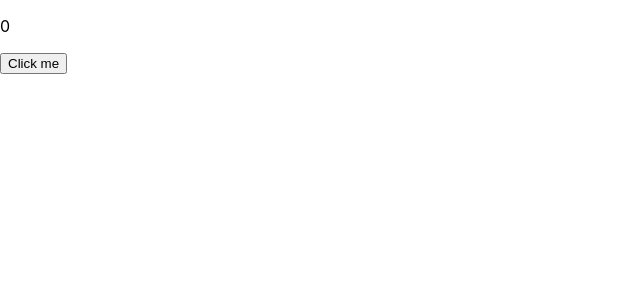
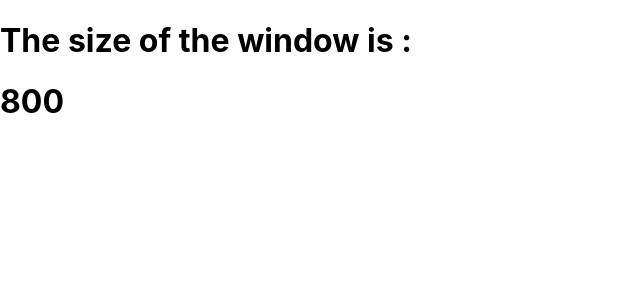
Before and after one commit to KumariAnjali40/Learning-React, a React (Create React App) app in the folder usestatehook/: page / in a window 1280 px wide. Shown: the top 300 px of the page, without its empty margins (0-640 px from the left). Built offline with nearby package versions, Linux system fonts and the light colour scheme.

Commit message:
use effect clean up function

```diff
--- a/usestatehook/src/App.js
+++ b/usestatehook/src/App.js
@@ -3,6 +3,7 @@ import React from 'react'
 // import UseStateArray from './component/UseStateArray'
 // import BasicForm from './component/forms/BasicForm'
 import UseEffect from './component/useEffect/UseEffect'
+import CleanUpFunction from './component/useEffect/CleanUpFunction'
 // import UseStateObject from './component/UseStateObject'
 
 
@@ -37,7 +38,8 @@ const App = () => {
        {/* <UseStateArray/> */}
        {/* <UseStateObject/> */}
        {/* <BasicForm/> */}
-       <UseEffect/>
+       {/* <UseEffect/> */}
+       <CleanUpFunction/>
     </div>
   )
 }
--- /dev/null
+++ b/usestatehook/src/component/useEffect/CleanUpFunction.js
@@ -0,0 +1,34 @@
+import React, { useEffect, useState } from 'react'
+
+const CleanUpFunction = () => {
+
+ const [width,setWidth]=useState(window.screen.width);
+
+
+
+const actualWidth=()=>{
+    // console.log(window.innerWidth);
+    setWidth(window.innerWidth);
+}
+
+
+
+  useEffect(()=>{
+    console.log("add event")
+      window.addEventListener("resize",actualWidth);
+      return ()=>{
+        console.log("remove event")
+        window.removeEventListener("resize",actualWidth);
+      }
+  })
+
+
+  return (
+    <div>
+        <h1>The size of the window is : </h1>
+        <h1>{width}</h1>
+    </div>
+  )
+}
+
+export default CleanUpFunction
```
